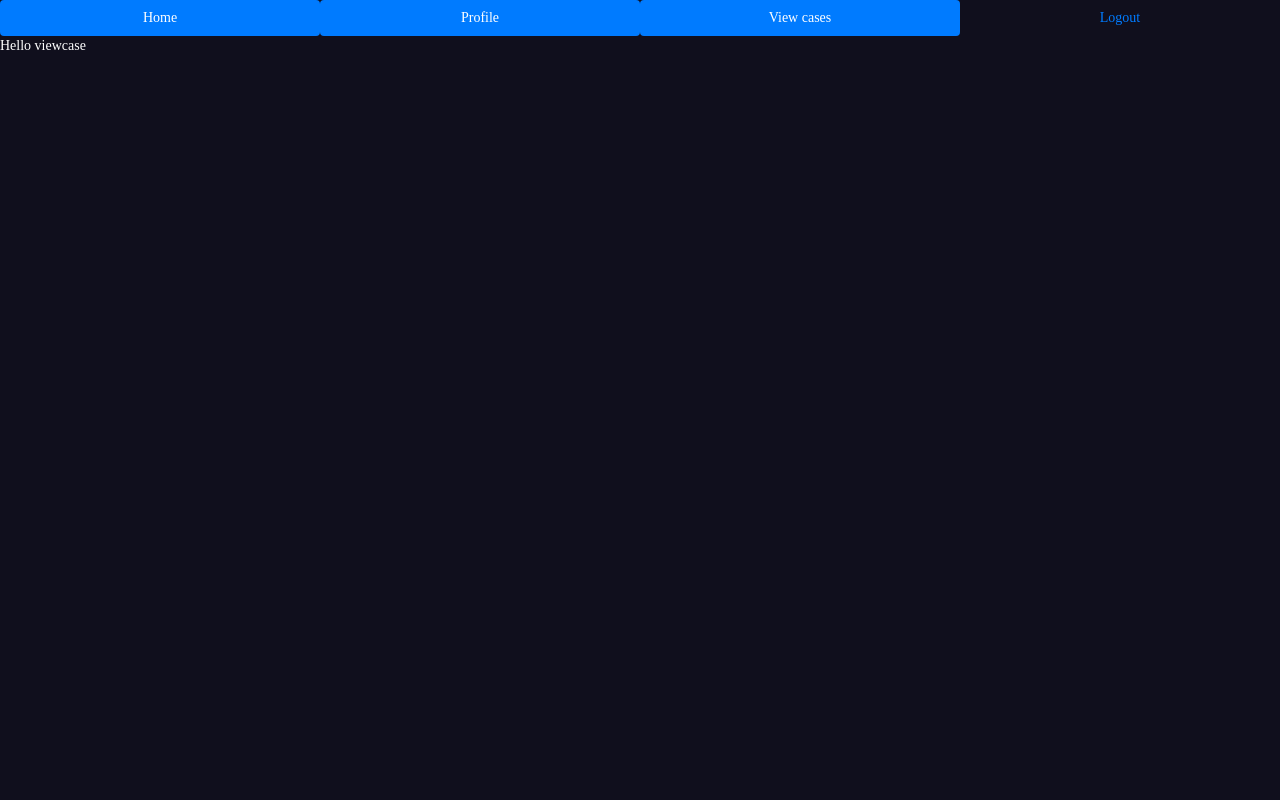
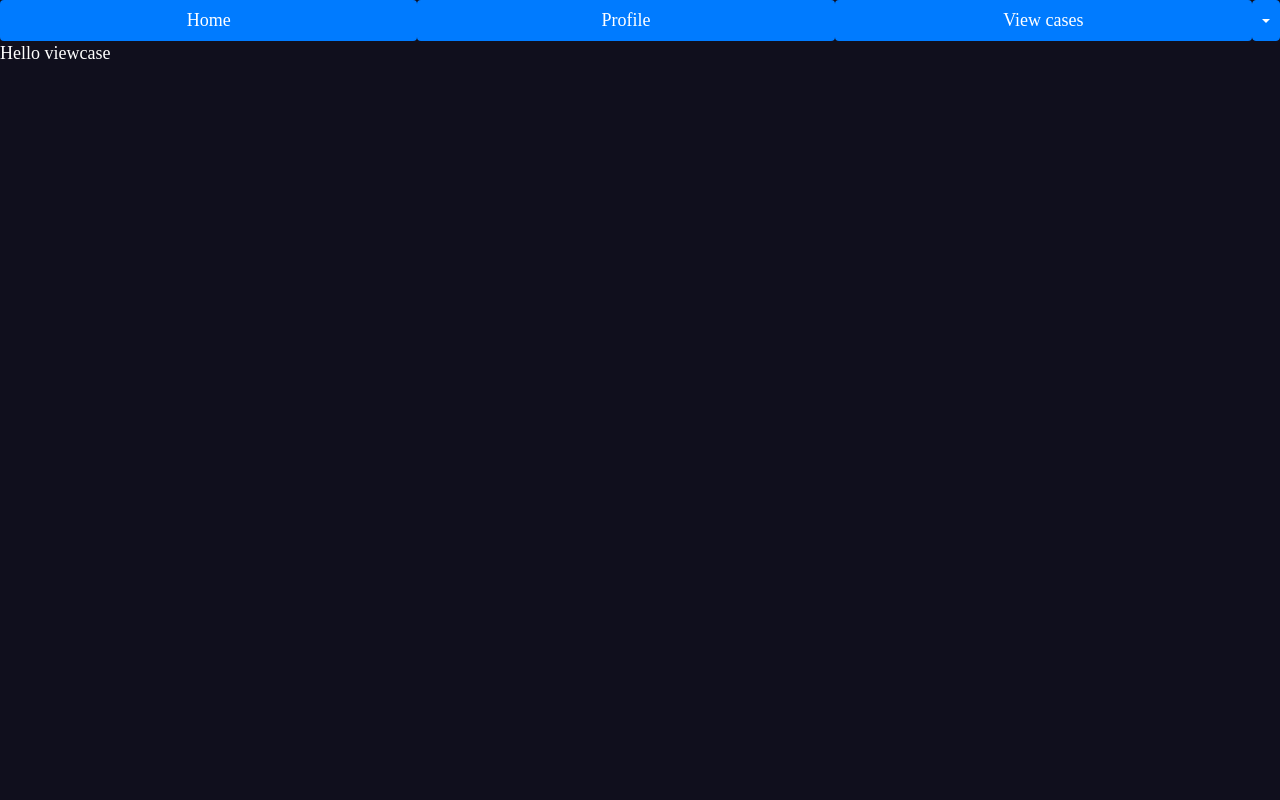
Before and after one commit to olamijinadebayo/the-law, a Django app: template lawyer/templates/law/viewcase.html in a window 1280 px wide. Run offline with Django 3.2, Linux system fonts and the light colour scheme; the template is opened without the code that fills it, so the values that code supplies are empty; parts of the project's set-up code (start-up, migrations or seed data) failed here and were passed over; some libraries are stand-ins or nearby versions.

Commit message:
restructuring the html

```diff
--- a/lawyer/templates/navbar.html
+++ b/lawyer/templates/navbar.html
@@ -3,5 +3,16 @@
     <a class="nav-item nav-link active" href="{%url 'lawyerdashboard'%}">Home</a>
     <a class="nav-item nav-link active" href="{%url 'lawyerprofile'%}">Profile</a>
     <a class="nav-item nav-link active" href="{%url 'lawyercases'%}">View cases</a>
-    <a class="nav-item nav-link" href="/logout  ">Logout</a>
+    <button type="button" class="btn btn-primary dropdown-toggle dropdown-toggle-split" data-toggle="dropdown" aria-haspopup="true"
+        aria-expanded="false">
+        <span class="sr-only">Toggle Dropdown</span>
+    </button>
+    <div class="dropdown-menu">
+        <a class="dropdown-item" href="#">Action</a>
+        <a class="dropdown-item" href="#">Another action</a>
+        <a class="dropdown-item" href="#">Something else here</a>
+        <div class="dropdown-divider"></div>
+        <a class="dropdown-item" href="#">Separated link</a>
+        <a class="nav-item nav-link active" href="/logout  ">Logout</a>
+    </div>
 </nav>
--- a/lawyer/urls.py
+++ b/lawyer/urls.py
@@ -5,5 +5,6 @@ urlpatterns = [
     url(r'lawyer/$', views.lawyerdashboard, name= 'lawyerdashboard'),
     url(r'lawyer/profile/', views.lawyerprofile, name = 'lawyerprofile'),
     url(r'lawyer/cases/', views.lawyercases,name = 'lawyercases'),
+    url(r'lawyer/new/article', views.,name = 'lawyercases'),
 
 ]
--- a/lawyer/views.py
+++ b/lawyer/views.py
@@ -5,7 +5,10 @@ def lawyerdashboard(request):
     return render(request, 'law/lawyerdashboard.html')
 
 def lawyerprofile(request):
-    return render(request,'law/profile.html')
+    return render(request,'law/lawyerprofile.html')
 
 def lawyercases(request):
     return render(request, 'law/viewcase.html')
+
+def lawyerarticles(request):
+    return render(request,'law/lawyerarticle.html')
--- a/static/css/lawyer.css
+++ b/static/css/lawyer.css
@@ -2,7 +2,7 @@ body {
   background: #100F1D;
   font-family: 'Bree Serif', serif;
   font-weight: 400;
-  font-size: 14px;
+  font-size: 18px;
   line-height: 1.4;
   color: white;
 }
```
Also changed, not shown: lawyer/templates/law/lawyerarticle.html (added), lawyer/templates/law/lawyerprofile.html (renamed from lawyer/templates/law/profile.html).
